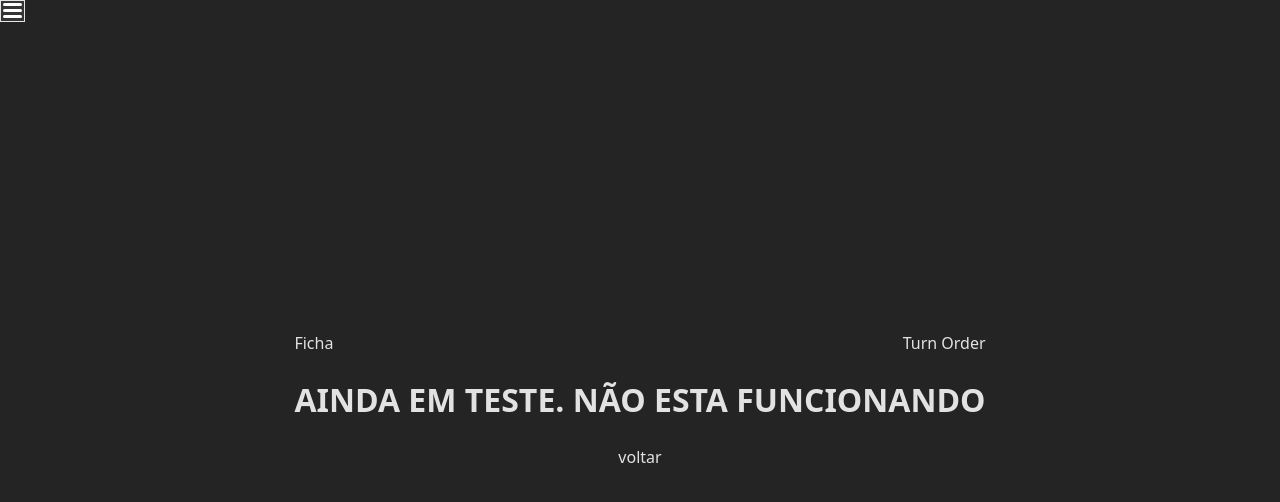
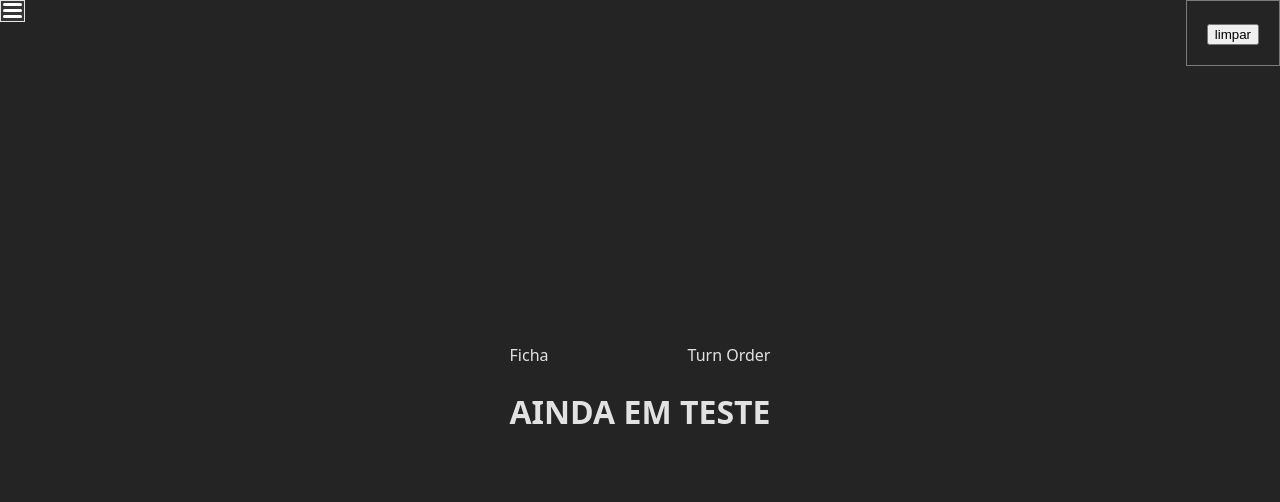
Before and after one commit to HueLukas/PokemonRPGInfos, a React (Vite) app: page /PokemonRPGInfos/Usuario/TurnOrder in a window 1280 px wide. Shown: the top 502 px of the page. Built offline with nearby package versions, Linux system fonts and the light colour scheme.

Commit message:
turn ordem funcionando, estilo incompleto

```diff
--- a/src/components/CriaFicha/index.jsx
+++ b/src/components/CriaFicha/index.jsx
@@ -109,9 +109,9 @@ const CriaFicha = () => {
         }
     };
 
-    useEffect(() => {
-        console.log(valor)
-    }, [valor]);
+    // useEffect(() => {
+    //     console.log(valor)
+    // }, [valor]);
 
 
     const handleButtonClick = () => {
@@ -149,8 +149,7 @@ const CriaFicha = () => {
                     <input type="number" id='vida' value={valor.vida} onChange={valorSetar} />
                     <input type="number" id='ac' value={valor.ac} onChange={valorSetar} />
                     <input type="number" id='str' value={valor.str} onChange={valorSetar} />
-                    <input type="number" id='dex' value={valor.dex} onChange={valorSetar} />
-                    <input type="number" id='con' value={valor.con} onChange={valorSetar} />
+                    <input type="number" id='dex' value={valor.dex} onChange={valorSetar} />                   <input type="number" id='con' value={valor.con} onChange={valorSetar} />
                     <input type="number" id='int' value={valor.int} onChange={valorSetar} />
                     <input type="number" id='wis' value={valor.wis} onChange={valorSetar} />
                     <input type="number" id='car' value={valor.car} onChange={valorSetar} />
--- /dev/null
+++ b/src/components/Tooltip/index.jsx
@@ -0,0 +1,57 @@
+import { useState } from 'react';
+import styled from 'styled-components';
+
+const Tooltip = ({ children, text }) => {
+    const [isHovering, setIsHovering] = useState(false);
+    const [mousePosition, setMousePosition] = useState({ x: 0, y: 0 });
+
+    const handleMouseEnter = () => {
+        setIsHovering(true);
+    };
+
+    const handleMouseLeave = () => {
+        setIsHovering(false);
+    };
+
+    const handleMouseMove = (event) => {
+        setMousePosition({ x: event.pageX, y: event.pageY });
+    };
+
+    return (
+        <Simbolo onMouseEnter={handleMouseEnter} onMouseLeave={handleMouseLeave} onMouseMove={handleMouseMove}>
+            {children}
+            {isHovering && (
+                <Mensagem>
+                    {text}
+                </Mensagem>
+            )}
+        </Simbolo>
+    );
+};
+
+const Mensagem = styled.div`
+    /* adicionar a Mensagem $top={mousePosition.y + 10} $left={mousePosition.x + 10} */
+    /* position: fixed;
+    top: ${(props) => `${props.$top}px`};
+    left: ${(props) => `${props.$left}px`}; */
+    position: absolute;
+    /* top: 100%; */
+    left: 50%;
+    transform: translateX(-50%);
+    z-index: 1000;
+    background-color: rgba(0, 0, 0, 0.8);
+    border: solid 1px rgba(255, 255, 255, 0.4);
+    color: rgba(255, 255, 255, 0.5);
+    padding: 2px 5px;
+    border-radius: 5px;
+    font-size: 14px;
+    /* pointer-events: none; */
+    white-space: nowrap;
+`
+
+const Simbolo = styled.div`
+    position: relative;
+    display: inline-block;
+`
+
+export { Tooltip };
--- a/src/components/TurnOrder/index.jsx
+++ b/src/components/TurnOrder/index.jsx
@@ -1,9 +1,13 @@
 import { useState, useEffect } from "react";
-import { Link } from "react-router-dom"
+import styled from "styled-components";
+import { Tooltip } from "../Tooltip";
+// import { Link } from "react-router-dom"
+
 
 const TurnOrder = () => {
     const [infos, setInfos] = useState({})
-    const [bat, setBat] = useState([])
+    const [bat, setBat] = useState({})
+    const [maxid, setMaxid] = useState(0)
 
     useEffect(() => {
         const savedData = localStorage.getItem('save');
@@ -12,27 +16,127 @@ const TurnOrder = () => {
         }
     }, []);
 
-    const addInBat = (participante) => {
-        const newBat = [...bat, participante]
+    const adicionarParticipante = (participante) => {
+        const novoParticipante = { turno: 0, nome: participante, vidaA: infos[participante].vida }
+        const newBat = { ...bat, [`id${maxid}`]: novoParticipante }
+        setMaxid(maxid + 1)
         setBat(newBat)
     }
 
+    const valorTurno = (event) => {
+        const { id, value } = event.target;
+        setBat({ ...bat, [id]: { ...bat[id], turno: value } })
+    }
+
+    const valorVida = (event) => {
+        const { id, value } = event.target;
+        setBat({ ...bat, [id]: { ...bat[id], vidaA: value } })
+    }
+
+    const ordenar = Object.keys(bat).sort((a, b) => {
+        return bat[b]?.turno - bat[a]?.turno;
+    });
+
+    const deletarParticipante = (participante) => {
+        const novaBat = { ...bat };
+        delete novaBat[participante];
+        setBat(novaBat);
+    }
+
+    const limparBat = () => {
+        setBat({})
+        setMaxid(0)
+    }
+
+    // useEffect(() => {
+    //     ordenar()
+    // }, [bat]);
+
     return (
         <div>
-            <h1>AINDA EM TESTE. NÃO ESTA FUNCIONANDO</h1>
-            {bat.length > 0 && (
-                <div>
-                    {bat}
-                </div>
+            <h1>AINDA EM TESTE</h1>
+            {Object.keys(bat).length > 0 && (
+                <TurnList>
+                    {ordenar.map((chave) => (
+                        <Participante key={chave}>
+                            <TopDown>
+
+                            </TopDown>
+                            <TopDown>
+                                <span>Iniciativa</span>
+                                <ValorEditavel type="Number" id={chave} value={bat[chave].turno} onChange={valorTurno} />
+                            </TopDown>
+                            <TopDown>
+                                <span>{bat[chave].nome}</span>
+                                {infos[bat[chave].nome].imagem && <img width='50px' src={infos[bat[chave].nome].imagem} />}
+                            </TopDown>
+                            <span>vida:</span>
+                            <ValorEditavel type="Number" id={chave} value={bat[chave].vidaA} onChange={valorVida} />
+                            <span>/ {infos[bat[chave].nome].vida}</span>
+                            <input type="button" id={chave} value='deleta' onClick={() => deletarParticipante(chave)} />
+                        </Participante>
+                    ))}
+                </TurnList>
             )}
-            <aside>
+            <Candidatos>
+                <Tooltip text='Remove todos os participante da batalha'><button onClick={limparBat}>limpar</button></Tooltip>
+
                 {Object.keys(infos).map((nome, index) => (
-                    <div key={index} onClick={() => {addInBat(nome)}}> {nome}</div>
+                    <Candidato key={index} onClick={() => { adicionarParticipante(nome) }}>
+                        {infos[nome].imagem && <img width='50px' src={infos[nome].imagem} />}
+                        <p>{nome}</p>
+                    </Candidato>
                 ))}
-            </aside>
-            <Link to="..">voltar</Link>
+            </Candidatos>
+            {/* <Link to="..">voltar</Link> */}
         </div>
     )
 }
 
+const ValorEditavel = styled.input`
+    width: 40px;
+    text-align: center;
+`
+
+const Participante = styled.li`
+    display: flex;
+    align-items: center;
+    gap: 5px;
+    border: dotted 1px rgba(255, 255, 255, 0.4);
+    input {
+        margin: 0;
+    }
+`
+
+const TurnList = styled.ul`
+    display: flex;
+    flex-direction: column;
+`
+const Candidato = styled.div`
+    display: flex;
+    gap: 10px;
+
+    img {
+        width: 50px;
+        height: 50px;
+        object-fit: contain;
+    }
+`
+const Candidatos = styled.aside`
+    position: fixed;
+    display: flex;
+    flex-direction: column;
+    right: 0;
+    top: 0;
+    gap: 10px;
+    padding: 20px;
+    border: solid 1px rgba(255, 255, 255, 0.4);
+`
+
+const TopDown = styled.div`
+    display: flex;
+    flex-direction: column;
+`
+
+
 export { TurnOrder }
--- a/src/components/pages/Usuario/index.jsx
+++ b/src/components/pages/Usuario/index.jsx
@@ -1,4 +1,3 @@
-
 import styled from "styled-components";
 import { BarraLateral } from "../../BarraLateral";
 import "./Usuario.css"
```
Also changed, not shown: 5 other files (tests, documents, lock files or other folders).
